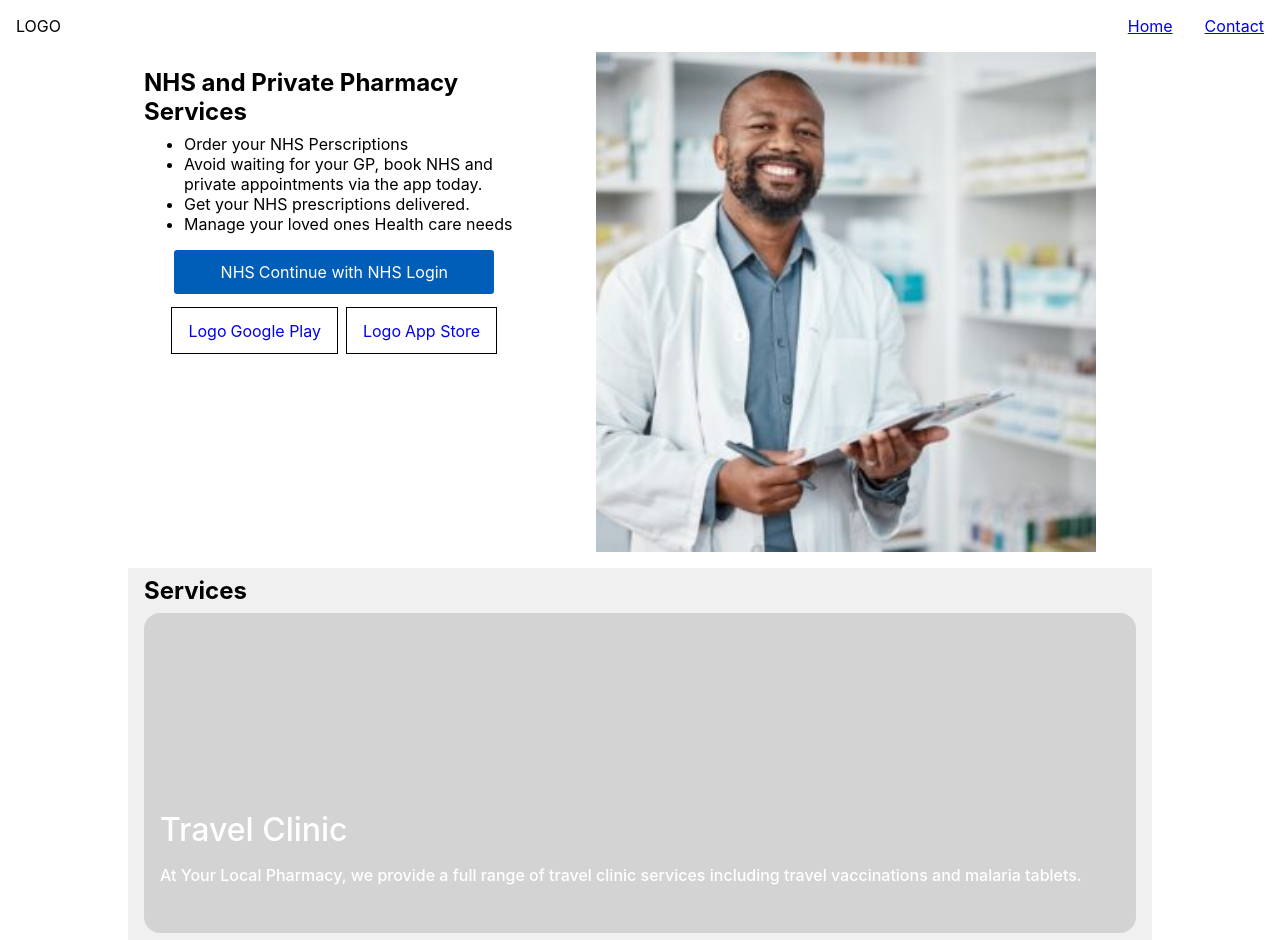
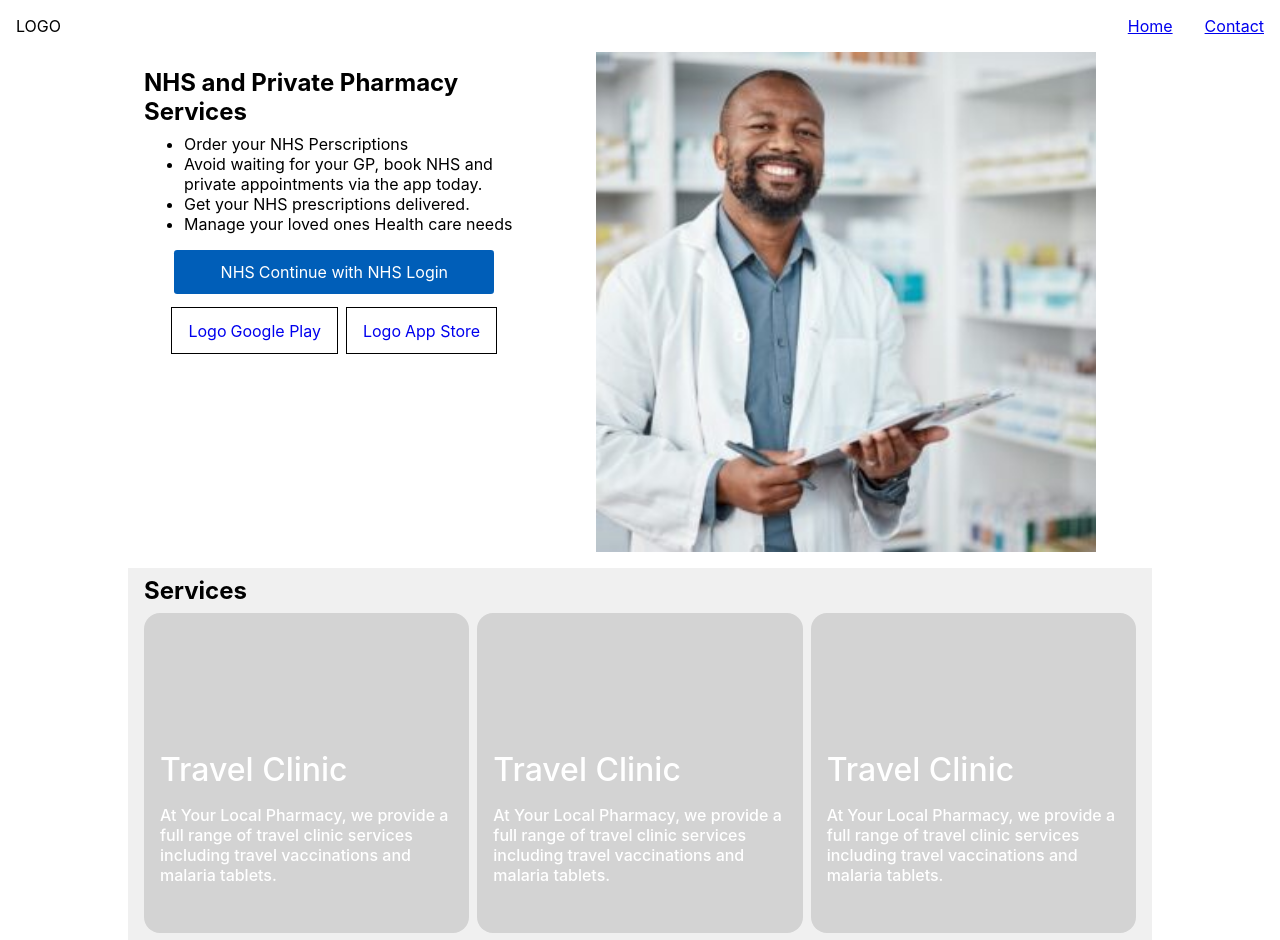
Before and after one commit to AranAtwal/SidleyPharmacy, a React (Create React App) app: page /Home in a window 1280 px wide. Shown: the top 940 px of the page. Built offline with nearby package versions, Linux system fonts and the light colour scheme.

Commit message:
Changed alignment and size of services cards

```diff
--- a/src/pages/Home/Home.css
+++ b/src/pages/Home/Home.css
@@ -81,8 +81,11 @@
   display: flex;
   flex-direction: column;
   gap: 0.5rem;
+  flex-wrap: wrap;
 }
 .services-list-item {
+  flex: 1;
+  min-width: 15rem;
   display: flex;
   flex-direction: column;
   justify-content: flex-end;
@@ -93,12 +96,18 @@
   font-weight: 500;
   border-radius: 1rem;
   padding: 1rem 1rem 3rem;
-  height: 20rem;
+  min-height: 20rem;
   width: auto;
   overflow: hidden;
 }
 .services-list-item-title {
   font-size: 2rem;
+}
+@media (min-width: 600px) {
+  .services-list {
+    flex-direction: row;
+    justify-content: flex-start;
+  }
 }
 /* Styles for larger screens */
 @media (min-width: 769px) {
--- a/src/pages/Home/Home.scss
+++ b/src/pages/Home/Home.scss
@@ -89,8 +89,11 @@
 		display: flex;
 		flex-direction: column;
 		gap: 0.5rem;
+		flex-wrap: wrap;
 
 		&-item {
+			flex: 1; // Items will grow to fill the space
+			min-width: 15rem; // Minimum width before wrapping occurs
 			display: flex;
 			flex-direction: column;
 			justify-content: flex-end;
@@ -101,7 +104,7 @@
 			font-weight: 500;
 			border-radius: 1rem;
 			padding: 1rem 1rem 3rem;
-			height: 20rem;
+			min-height: 20rem;
 			width: auto;
 			overflow: hidden;
 
@@ -112,6 +115,13 @@
 			&-description {
 			}
 		}
+	}
+}
+
+@media (min-width: 600px) {
+	.services-list {
+		flex-direction: row; // Sets a horizontal direction on larger screens
+		justify-content: flex-start; // Aligns items to the start of the container
 	}
 }
 
```
Also changed, not shown: 1 other file (tests, documents, lock files or other folders).
